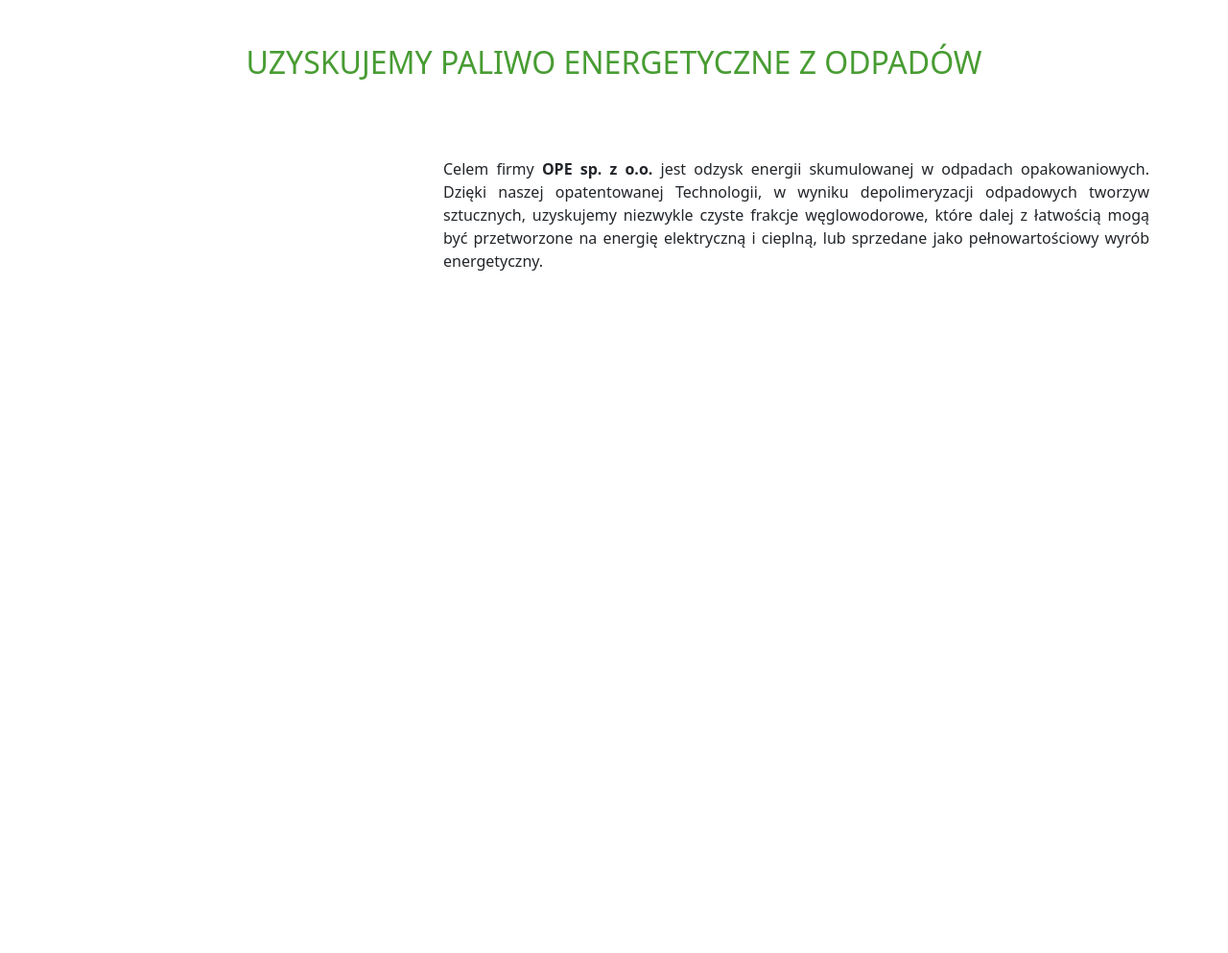
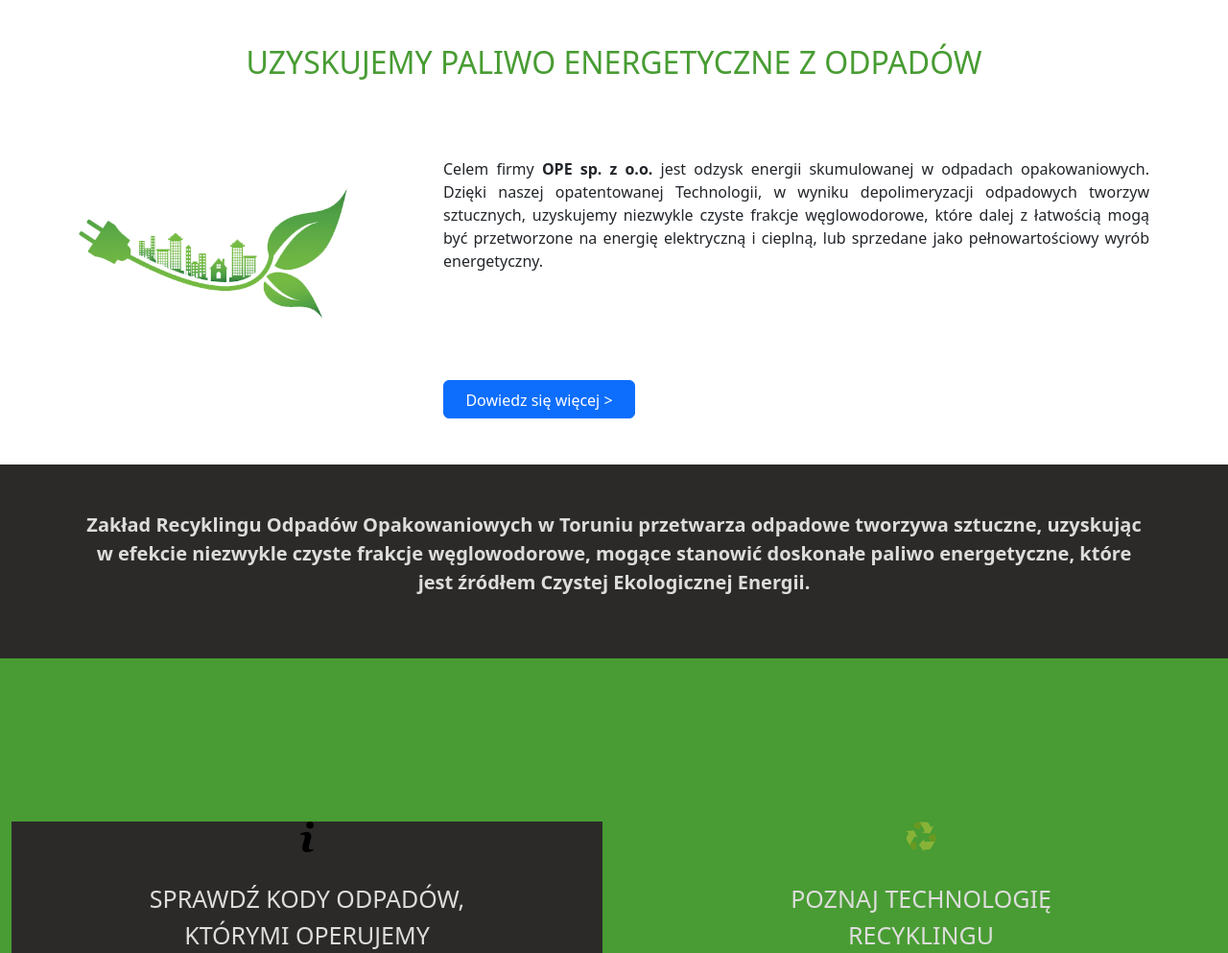
Before and after one commit to bartekfenicki/CFzeroPage, a plain HTML site: page index.html in a window 1280 px wide. Shown: the part 758-1751 px from the top of the page at 96% size. Before the commit the page ends 1058 px from the top, so only its background shows below. Drawn offline with nearby package versions, Linux system fonts and the light colour scheme.

Commit message:
twoboxsectiontoeddit

```diff
--- a/css/_color.scss
+++ b/css/_color.scss
@@ -1,2 +1,3 @@
 $primary-color: #489C33;
 $secondary-color: #2B2A29;
+$third-color: #dddddc;
--- a/css/style.scss
+++ b/css/style.scss
@@ -50,11 +50,88 @@ body {
             }
         }
     }
+
+    .brandinfo {
+        .col-lg-4 {
+            #greengraphic {
+                margin-top: 80px;
+                height: 17vh;
+                width: 35vh;
+                background-image: url(/ZEROCFPICS/greengraphic.png);
+                background-size: contain;
+
+            }
+        }
+    }
+    .textrow {
+        background-color: $secondary-color;
+        p {
+        text-align: center;
+        font-size: 20px;
+        font-weight: 600;
+        color: $third-color;
+        }
+    }
+    .twoPieceMenu {
+        text-align: center;
+        background-color: $primary-color;
+        #info {
+            width: 100%;
+            .box {
+                margin-top: 170px;
+                font-size: 25px;
+                font-weight: 400;
+                color: $third-color;
+                img {
+                    margin-bottom: 30px;
+                }
+                background-color: $secondary-color;
+            }
+
+        }
+        #recycling {
+            margin-top: 170px;
+            font-size: 25px;
+            font-weight: 400;
+            color: $third-color;
+            img {
+                margin-bottom: 30px;
+            }
+        }
+    }
+
 }
-@media screen and (min-width: 1400px) {
 
 
+
+@media  (max-width: 850px) {
+    #arrowdown {
+        scale: 70%;
+        margin-bottom: 60px;
+    }
+
 }
+@media (max-width: 600px) {
+    #arrowtext {
+        font-size: 20px;
+    }
+    #greengraphic {
+        margin-left: 40px;
+    }
+}
+@media (800px < width < 1000px) {
+    #greengraphic {
+        scale: 120%;
+        margin-left: 150px;
+    }
+}
+@media (600px < width < 800px) {
+    #greengraphic {
+        scale: 110%;
+        margin-left: 150px;
+    }
+}
+
 
 /*  body {
         nav {
--- a/index.html
+++ b/index.html
@@ -13,7 +13,7 @@
     <script src="https://cdn.jsdelivr.net/npm/bootstrap@5.3.0-alpha1/dist/js/bootstrap.bundle.min.js" integrity="sha384-w76AqPfDkMBDXo30jS1Sgez6pr3x5MlQ1ZAGC+nuZB+EYdgRZgiwxhTBTkF7CXvN" crossorigin="anonymous"></script>
 
     <!-- NAVBAR -->
-    <nav class="navbar navbar-expand-lg">
+    <nav class="navbar navbar-expand-lg sticky-top">
         <div class="container-fluid">
             <!--LOGO-->
             <a href="#" class="navbar-brand ms-lg-5"><img src="/ZEROCFPICS/ZERO CF logo_akcept.png" alt="logo" style="height: 130px;"></a>
@@ -82,8 +82,8 @@
             <div class="col-1"></div>
 
             <div class="col-4">
-               <div class="box">
-                    <h1><a href="#" class="nav-link">POSTAW NA ENERGIĘ I OSZCZĘDZAJ!</a></h1>
+               <div class="box" id="arrowdown">
+                    <h1><a href="#" class="nav-link" id="arrowtext">POSTAW NA ENERGIĘ I OSZCZĘDZAJ!</a></h1>
                     <a class="nav-link" href="#" id="arrow"><img src="ZEROCFPICS/download.png" alt="icon" class="arrow"></a>
                </div>
             </div>
@@ -100,13 +100,14 @@
             </div>
         </div>
         <div class="row">
-            <div class="col-4">
-                <div class="box">
+            <div class="col-lg-4">
+                <div class="box" id="greengraphic">
 
                 </div>
             </div>
-            <div class="col-8">
-                <div class="box mt-5">
+            <div class="col-lg-8">
+                <div class="row">
+                    <div class="box mt-5 mb-5">
                         <p style="text-align: justify;">
                             Celem firmy  <span style="font-weight: bold;">OPE sp. z o.o.</span>  jest odzysk energii skumulowanej w odpadach opakowaniowych.
                             Dzięki naszej opatentowanej Technologii, w wyniku depolimeryzacji odpadowych tworzyw sztucznych,
@@ -115,10 +116,49 @@
                         </p>
                     </div>
                 </div>
+                <div class="row mt-5">
+                    <div class="col-3">
+                        <a class="btn btn-primary p-2" href="#" role="button"  style="width:200px; height: 40px;">Dowiedz się więcej > </a>
+                    </div>
+
+                </div>
+
+            </div>
+        </div>
+
+    </div>
+</section>
+<section class="textrow mt-5">
+    <div class="container">
+        <div class="row justify-content-center align-items-center">
+            <div class="col pt-5 pb-5">
+                <p>Zakład Recyklingu Odpadów Opakowaniowych w Toruniu przetwarza odpadowe tworzywa sztuczne,
+                    uzyskując w efekcie niezwykle czyste frakcje węglowodorowe, mogące stanowić doskonałe paliwo
+                    energetyczne, które jest źródłem Czystej Ekologicznej Energii.</p>
+            </div>
         </div>
     </div>
 </section>
+<section class="twoPieceMenu">
+    <div class="container-fluid">
+        <div class="row">
+            <div class="col" id="info">
+                <div class="box">
+                    <img src="ZEROCFPICS/info.png" alt="info"> <br>
+                SPRAWDŹ KODY ODPADÓW,<br> KTÓRYMI OPERUJEMY
+                </div>
 
+            </div>
+            <div class="col" id="recycling">
+                <div class="box">
+                    <img src="ZEROCFPICS/recycle-sign.png" alt="rec"> <br>
+                POZNAJ TECHNOLOGIĘ <br> RECYKLINGU
+                </div>
+
+            </div>
+        </div>
+    </div>
+</section>
 
 
 
```
Also changed, not shown: ZEROCFPICS/greengraphic.png (added), ZEROCFPICS/info.png (added), ZEROCFPICS/recycle-sign.png (added), css/style.css, 1 other file. Lines whose indentation alone changed are shown as unchanged.
